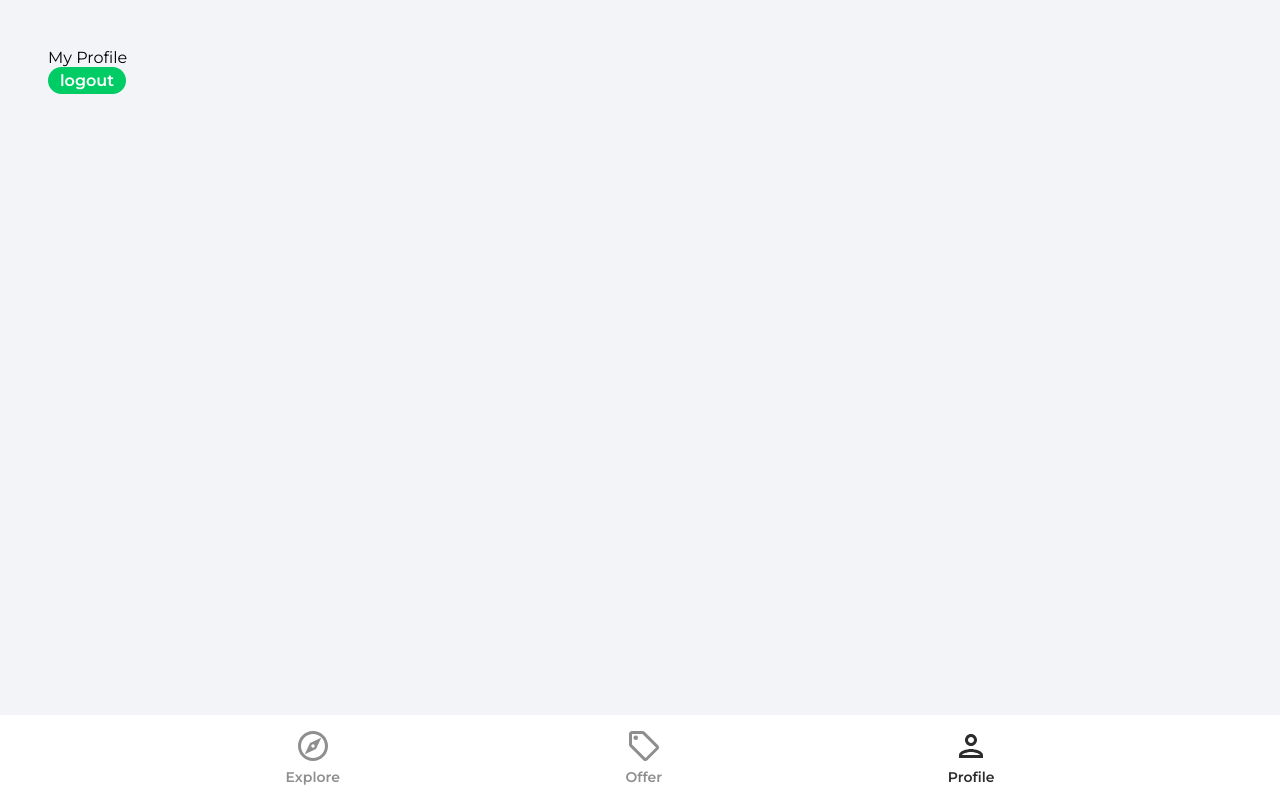
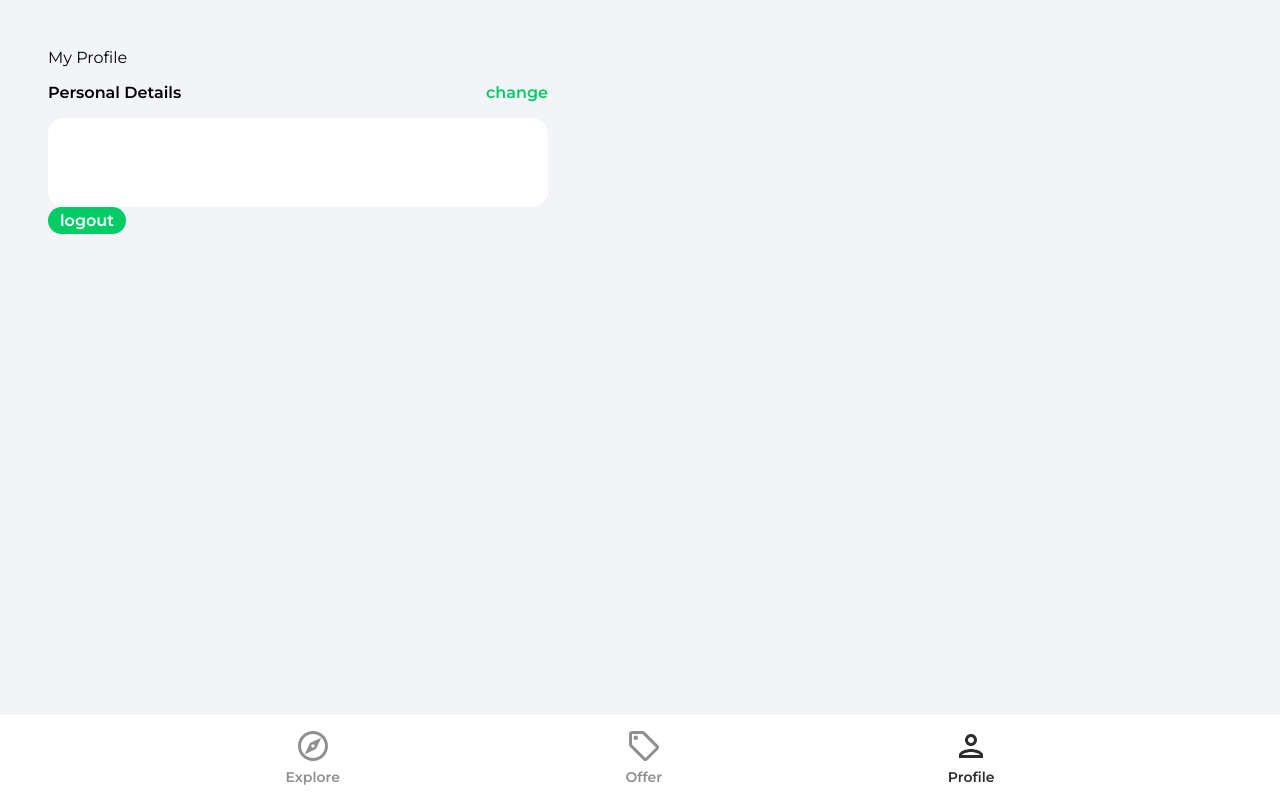
Before and after one commit to romanbatiuk/house-shop, a React (Create React App) app: page /profile in a window 1280 px wide. Built offline with nearby package versions, Linux system fonts and the light colour scheme.

Commit message:
Update User Details

```diff
--- a/src/pages/Profile.tsx
+++ b/src/pages/Profile.tsx
@@ -1,13 +1,28 @@
-import { getAuth } from 'firebase/auth';
-import { useState } from 'react';
+import { getAuth, updateProfile, User, UserInfo } from 'firebase/auth';
+import { doc, updateDoc } from 'firebase/firestore';
+import { db } from '../firebase.config';
+
+import { ChangeEvent, useState } from 'react';
 import { useNavigate } from 'react-router-dom';
+import { async } from '@firebase/util';
+import { toast } from 'react-toastify';
+
+interface IProfile {
+	name: UserInfo['displayName'];
+	email: UserInfo['email'];
+}
 
 const Profile = () => {
 	const auth = getAuth();
-	const [formData, setFormData] = useState({
-		name: auth.currentUser?.displayName,
-		email: auth.currentUser?.email,
+
+	const [changeDetails, setChangeDetails] = useState<boolean>(false);
+
+	const [formData, setFormData] = useState<IProfile>({
+		name: auth.currentUser ? auth.currentUser.displayName : '',
+		email: auth.currentUser ? auth.currentUser.email : '',
 	});
+
+	const { name, email } = formData;
 
 	const navigate = useNavigate();
 
@@ -16,9 +31,62 @@ const Profile = () => {
 		navigate('/');
 	};
 
+	const inputHandler = (event: ChangeEvent<HTMLInputElement>) => {
+		setFormData((prevState) => ({ ...prevState, [event.target.id]: event.target.value }));
+	};
+
+	const onSubmit = async () => {
+		try {
+			if (auth.currentUser?.displayName !== name) {
+				if (auth.currentUser) {
+					await updateProfile(auth.currentUser, { displayName: name });
+					const userRef = doc(db, 'users', auth.currentUser.uid);
+					await updateDoc(userRef, { name });
+				}
+			}
+		} catch (err) {
+			toast.error('Could not update profile details');
+		}
+	};
+
 	return (
 		<div className="profile">
 			<header className="profileHeader">My Profile</header>
+			<main>
+				<div className="profileDetailsHeader">
+					<p className="personalDetailsText">Personal Details</p>
+					<p
+						className="changePersonalDetails"
+						onClick={() => {
+							changeDetails && onSubmit();
+							setChangeDetails((prevState) => !prevState);
+						}}
+					>
+						{changeDetails ? 'done' : 'change'}
+					</p>
+				</div>
+				<div className="profileCard">
+					<form>
+						<input
+							type="text"
+							id="name"
+							className={!changeDetails ? 'profileName' : 'profileNameActive'}
+							disabled={!changeDetails}
+							value={name ?? ''}
+							onChange={inputHandler}
+						/>
+
+						<input
+							type="email"
+							id="email"
+							className={!changeDetails ? 'profileEmail' : 'profileEmailActive'}
+							disabled={!changeDetails}
+							value={email ?? ''}
+							onChange={inputHandler}
+						/>
+					</form>
+				</div>
+			</main>
 			<button className="logOut" type="button" onClick={handleLogout}>
 				logout
 			</button>
```
